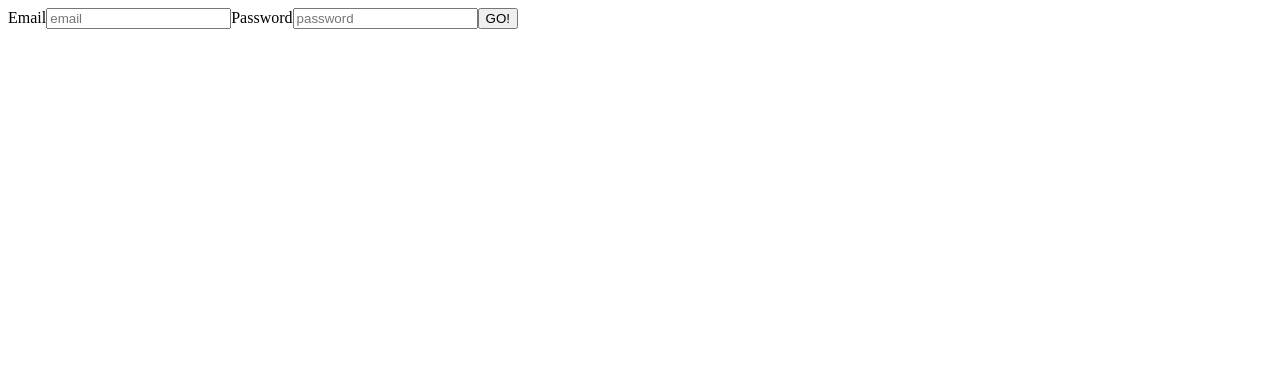
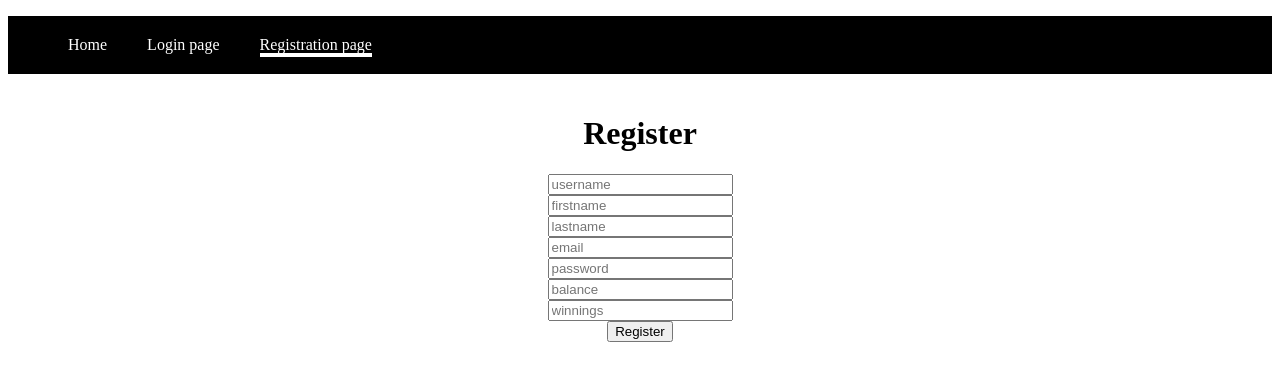
Before and after one commit to retr0mouse/horse-races, a React (Vite) app in the folder client/: page /registration in a window 1280 px wide. Shown: the top 380 px of the page. Built offline with nearby package versions, Linux system fonts and the light colour scheme.

Commit message:
add navigation with login and registration page

```diff
--- a/client/App.tsx
+++ b/client/App.tsx
@@ -1,17 +1,12 @@
-import React, {useState, useEffect} from "react";
-import { LoginInput } from "./components/LoginInput";
+import React from "react";
+import { Main } from "./pages/Main";
+import { Navigation } from "./components/Navigation";
 
 export default function App() {
-    const [email, setEmail] = useState() as any;
-    const [password, setPassword] = useState() as any;
-
     return (
         <>
-            <LoginInput
-                onEmailTyped={(event) => setEmail(event?.target.value)}
-                onPasswordTyped={(event) => setPassword(event?.target.value)}
-                onClicked={() => console.log(`email: ${email},  password: ${password}`)}
-            ></LoginInput>
+            <Navigation/>
+            <Main/>
         </>
     );
 }
--- /dev/null
+++ b/client/apis/PlayerAPI.ts
@@ -0,0 +1,24 @@
+export class PlayerAPI {
+    static async registerPlayer(username: string, firstname: string, lastname: string,  email: string, password: string, balance: number, winnings: number) {
+        const data = {
+            username: username,
+            firstname: firstname,
+            lastname: lastname,
+            email: email,
+            password: password,
+            balance: balance,
+            winnings: winnings
+        };
+        const response = await fetch("http://localhost:8080/api/v1/player/add", {
+            method: "POST",
+            body: JSON.stringify(data),
+            headers : {
+                'Content-Type': 'application/json'
+            }
+        });
+        if (!response.ok) {
+            const data = await response.json();
+            throw new Error(data.message);
+        }
+    }
+}
--- /dev/null
+++ b/client/components/Navigation.tsx
@@ -0,0 +1,67 @@
+import React from "react";
+import { NavLink } from "react-router-dom";
+import styled from "styled-components";
+
+let activeClassName = "current"
+
+const ListItem = styled.li`
+    padding: 20px;
+
+    a{
+        color: white;
+        text-decoration: none;
+    }
+
+    *, *::before, *::after {
+      box-sizing: inherit;
+      padding: 0;
+      margin: 0;
+    }
+
+    .current {
+        border-bottom: 4px solid white;
+    }
+`;
+
+const UnorderedList = styled.ul`
+    list-style: none;
+    display: flex;
+    background-color: black;
+    margin-bottom: 20px;
+`;
+
+export function Navigation() {
+    return (
+        <nav>
+            <UnorderedList>
+                <ListItem>
+                    <NavLink
+                        className={
+                            ({ isActive }) => isActive ? activeClassName : undefined
+                        }
+                        to="/">
+                        Home
+                    </NavLink>
+                </ListItem>
+                <ListItem>
+                    <NavLink
+                        className={
+                            ({ isActive }) => isActive ? activeClassName : undefined
+                        }
+                        to="/login">
+                        Login page
+                    </NavLink>
+                </ListItem>
+                <ListItem>
+                    <NavLink
+                        className={
+                            ({ isActive }) => isActive ? activeClassName : undefined
+                        }
+                        to="/registration">
+                        Registration page
+                    </NavLink>
+                </ListItem>
+            </UnorderedList>
+        </nav>
+    );
+}
--- /dev/null
+++ b/client/components/RegisterInput.tsx
@@ -0,0 +1,28 @@
+import React from "react";
+import styled from "styled-components";
+
+interface Props {
+    onUsernameTyped(text: any): void;
+    onFirstnameTyped(text: any): void;
+    onLastnameTyped(text: any): void;
+    onEmailTyped(text: any): void;
+    onPasswordTyped(text: any): void;
+    onBalanceTyped(text: any): void;
+    onWinningsTyped(text: any): void;
+    onClicked(query: any): void;
+}
+
+export function RegisterInput(props: Props) {
+    return (
+        <>
+            <input type="text" placeholder="username" onChange={(event) => props.onUsernameTyped(event)}/>
+            <input type="text" placeholder="firstname" onChange={(event) => props.onFirstnameTyped(event)}/>
+            <input type="text" placeholder="lastname" onChange={(event) => props.onLastnameTyped(event)}/>
+            <input type="text" placeholder="email" onChange={(event) => props.onEmailTyped(event)}/>
+            <input type="text" placeholder="password" onChange={(event) => props.onPasswordTyped(event)}/>
+            <input type="text" placeholder="balance" onChange={(event) => props.onBalanceTyped(event)}/>
+            <input type="text" placeholder="winnings" onChange={(event) => props.onWinningsTyped(event)}/>
+            <button onClick={(credentials) => props.onClicked(credentials)}>Register</button>
+        </>
+    );
+}
--- a/client/index.tsx
+++ b/client/index.tsx
@@ -1,4 +1,10 @@
 import React from "react";
 import ReactDom from "react-dom";
+import { BrowserRouter } from "react-router-dom";
 import App from "./App";
-ReactDom.render(<App />, document.getElementById("root"));
+ReactDom.render(
+    <BrowserRouter>
+        <App />
+    </BrowserRouter>,
+    document.getElementById("root"
+));
--- a/client/package.json
+++ b/client/package.json
@@ -18,6 +18,7 @@
   "dependencies": {
     "react": "^18.0.0",
     "react-dom": "^18.0.0",
+    "react-router-dom": "^6.3.0",
     "styled-components": "^5.3.5"
   }
 }
--- /dev/null
+++ b/client/pages/Home.tsx
@@ -0,0 +1,9 @@
+import React, { ReactElement } from "react";
+
+export function Home(): ReactElement {
+    return (
+        <>
+            <h1>Hello world</h1>
+        </>
+    );
+}
--- /dev/null
+++ b/client/pages/LoginPage.tsx
@@ -0,0 +1,24 @@
+import React, { useState } from "react";
+import { LoginInput } from "../components/LoginInput";
+import styled from "styled-components";
+
+let LoginContainer = styled.div`
+    display: flex;
+    flex-direction: column;
+    align-items: center;
+`;
+
+export function LoginPage() {
+    const [email, setEmail] = useState() as any;
+    const [password, setPassword] = useState() as any;
+    return (
+        <LoginContainer>
+            <h1>Login</h1>
+            <LoginInput
+                onEmailTyped={(event) => setEmail(event?.target.value)}
+                onPasswordTyped={(event) => setPassword(event?.target.value)}
+                onClicked={() => console.log(`email: ${email},  password: ${password}`)}
+            ></LoginInput>
+        </LoginContainer>
+    );
+}
--- /dev/null
+++ b/client/pages/Main.tsx
@@ -0,0 +1,15 @@
+import React from "react";
+import { Route, Routes } from "react-router-dom";
+import { Home } from "./Home";
+import { LoginPage } from "./LoginPage";
+import { RegisterPage } from "./RegisterPage";
+
+export function Main() {
+    return (
+        <Routes>
+            <Route path="/" element={<Home/>}></Route>
+            <Route path="/login" element={<LoginPage/>}></Route>
+            <Route path="/registration" element={<RegisterPage/>}></Route>
+        </Routes>
+    )
+}
--- /dev/null
+++ b/client/pages/RegisterPage.tsx
@@ -0,0 +1,40 @@
+import React, { useState } from "react";
+import { RegisterInput } from "../components/RegisterInput";
+import styled from "styled-components";
+import { PlayerAPI } from "../apis/PlayerAPI";
+
+let RegisterContainer = styled.div`
+    display: flex;
+    flex-direction: column;
+    align-items: center;
+`;
+
+export function RegisterPage() {
+    const [username, setUsername] = useState() as any;
+    const [lastname, setLastname] = useState() as any;
+    const [firstname, setFirstname] = useState() as any;
+    const [email, setEmail] = useState() as any;
+    const [password, setPassword] = useState() as any;
+    const [balance, setBalance] = useState() as any;
+    const [winnings, setWinnings] = useState() as any;
+
+    return (
+        <RegisterContainer>
+            <h1>Register</h1>
+            <RegisterInput
+                onUsernameTyped={(event) => setUsername(event?.target.value)}
+                onFirstnameTyped={(event) => setFirstname(event?.target.value)}
+                onLastnameTyped={(event) => setLastname(event?.target.value)}
+                onEmailTyped={(event) => setEmail(event?.target.value)}
+                onPasswordTyped={(event) => setPassword(event?.target.value)}
+                onBalanceTyped={(event) => setBalance(event?.target.value)}
+                onWinningsTyped={(event) => setWinnings(event?.target.value)}
+                onClicked= {() => registerPlayer()}
+            ></RegisterInput>
+        </RegisterContainer>
+    );
+
+    async function registerPlayer() {
+        console.log(await PlayerAPI.registerPlayer(username, firstname, lastname, email, password, balance, winnings));
+    }
+}
```
Also changed, not shown: 1 other file (tests, documents, lock files or other folders).
